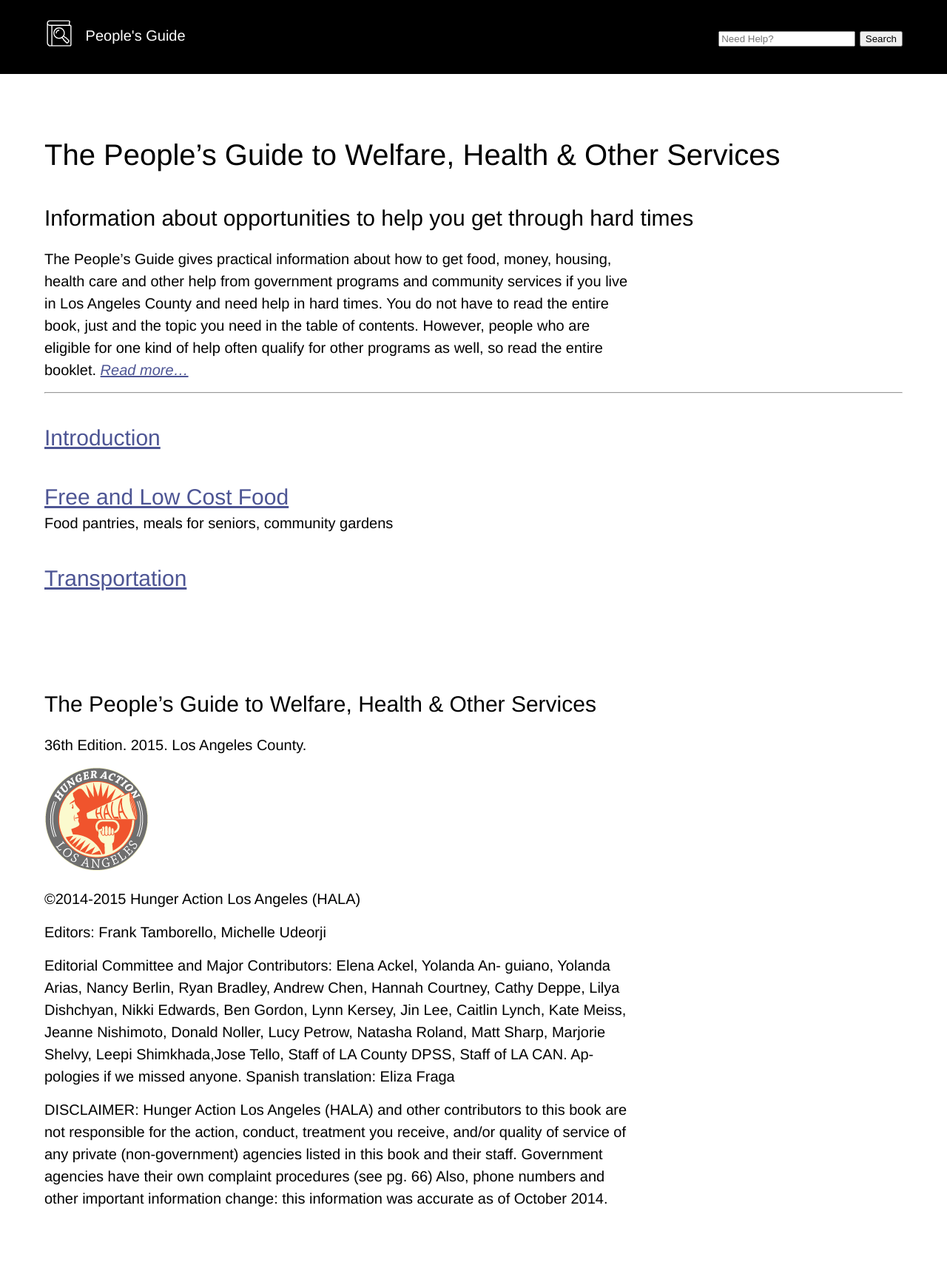
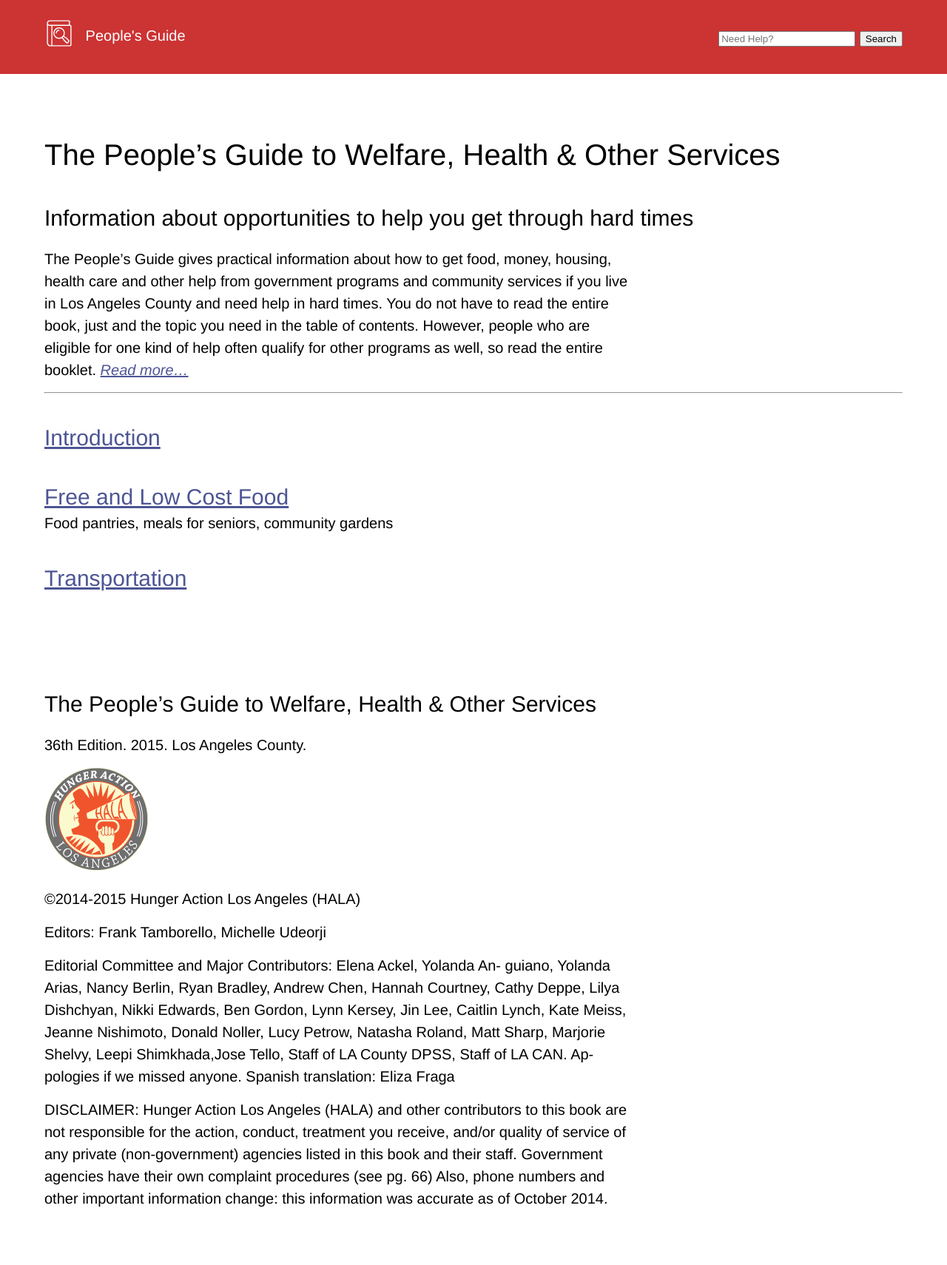
Before and after one commit to jimthoburn/peoples-guide, a Jekyll site: the page built from index.md, in a window 1280 px wide. Shown: the whole page at 74% size. Built offline with Jekyll 4.4.1, drawn with Linux system fonts in a browser that asks for light colours.

Commit message:
Update guide.css

```diff
--- a/css/guide.css
+++ b/css/guide.css
@@ -137,7 +137,7 @@
 		/*width: 100%;*/
 		margin: 0;
 		padding: 1em;
-		background-color: black;
+		background-color: #CC3333;
 		color: white;
 		display: flex;
 		justify-content: space-between;
```
